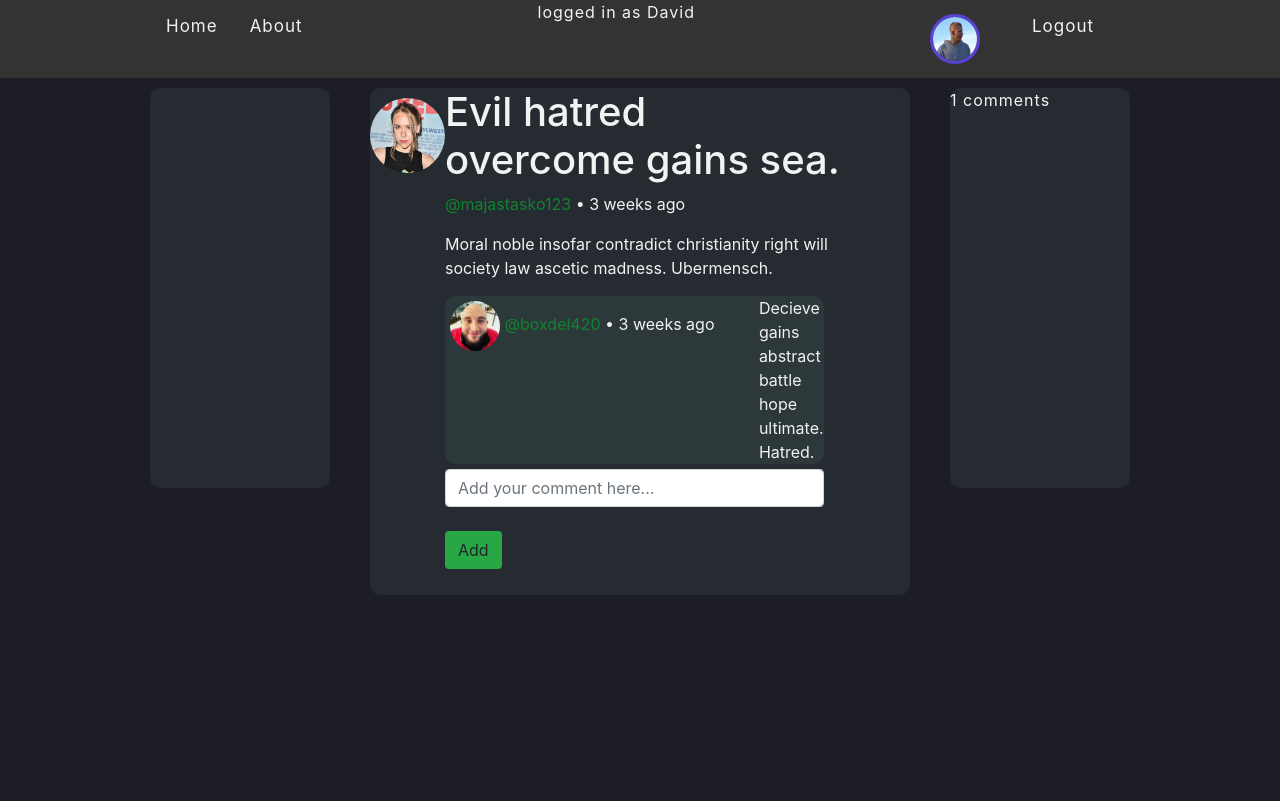
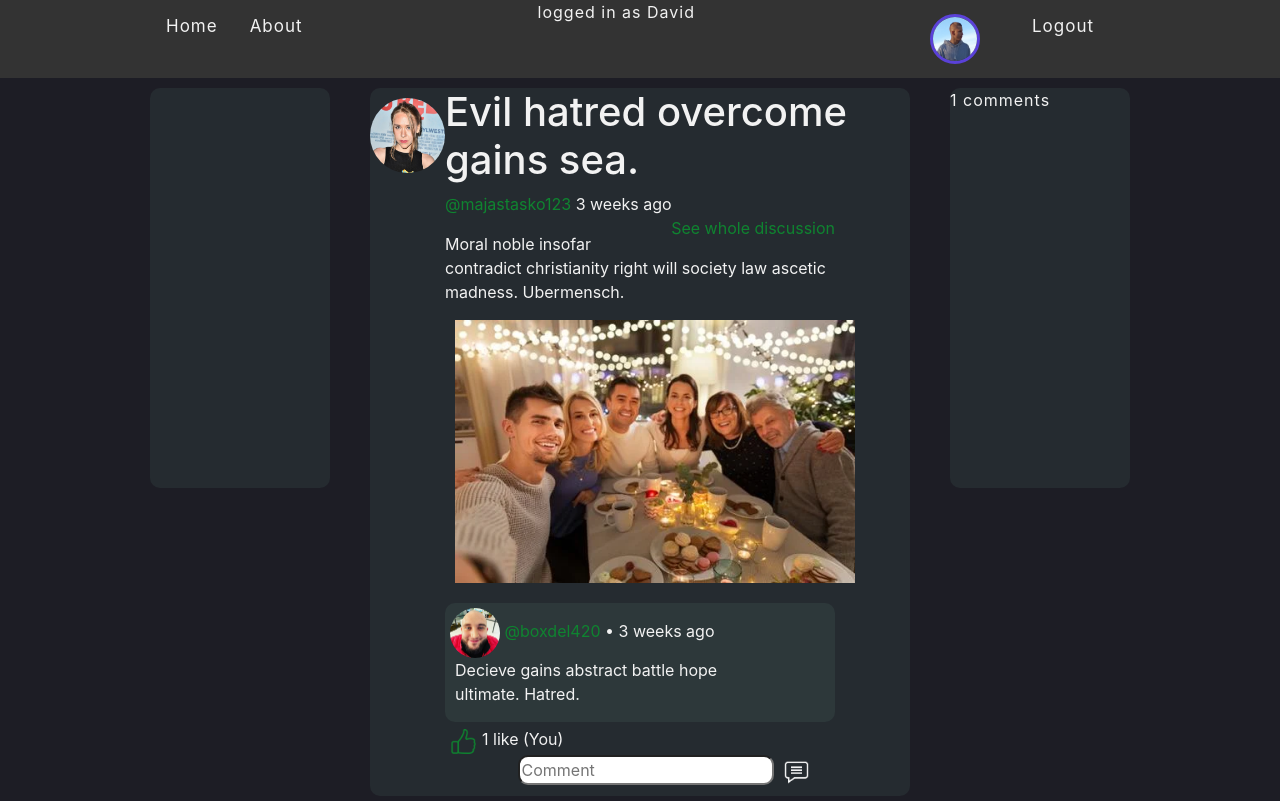
Before and after one commit to dawid31/socialflow, a Django app: page /post-details/38/ in a window 1280 px wide. Before the commit the page ends 595 px from the top, so only its background shows below. Run offline with Django 4.2, Linux system fonts and the light colour scheme; a user stored in the database is signed in; data comes from the database, SQL or seed files in the repository; both versions use the stored data as it was after the commit.

Commit message:
added search functionality fixed post editing functionality fixed post details display of comments and updated it by icons

```diff
--- a/DjangoBlogApp/templates/DjangoBlogApp/post_details.html
+++ b/DjangoBlogApp/templates/DjangoBlogApp/post_details.html
@@ -1,5 +1,5 @@
 {% include 'DjangoBlogApp/main.html' %}
-
+{% load static %}
 {% block content %}
     <div class="home-container">
         <div class="sidebar-container"></div>
@@ -11,45 +11,122 @@
             </div>
 
             <div class="content-container">
+                <h1>{{post.name}}</h1>
+                <p>
+                    <a href="{% url 'profile' post.host.id %}">@{{post.host}}</a>  {{post.published|timesince}} ago
+                    <a class="on-right" href="{% url 'post-details' post.id%}">See whole discussion</a>
 
-                <h1>{{post.name}}</h1>
-                <p><a href="{% url 'profile' post.host.id %}">@{{post.host}}</a> • {{post.published|timesince}} ago</p>
-                <p>{{post.content}}
+                </p>
+                {{post.content|slice:":200"|linebreaks}}
+                {% if post.content|length > 200 %}
+                    <p><a href="{% url 'post-details' post.id%}">[Read more]</a></p>
+                {% endif %}
 
-
+                {% if post.img %}
+                <div class="multimedia-container">
+                    <img style="max-width: 400px; max-height: 266px;" src="{{post.img.url}}"/>
+                </div>
+                {% endif %}
 
                 <div class="comments-container">
                 {% for comment in post.comments.all %}
                     <div class="comment-container">
 
+                        <div class="comment-container-left">
                             <div class="comment-user-container">
                                 <img src="{{comment.author.profile.avatar.url}}" class="rounded-circle" style="width: 50px; height: 50px;"/>
                                 <a href="{% url 'profile' comment.author.id %}">@{{comment.author}}</a> • {{comment.published|timesince}} ago
                             </div>
 
-                        <div class="comment-content-container">{{comment.content}}</div>
+                            <div class="comment-content-container">
+                                {{comment.content|linebreaks}}
+                            </div>
+                        </div>
+
+                        {% if request.user == comment.author %}
+                        <div class="comment-container-right">
+
+                            <a href="{% url 'delete-comment' comment.id %}">
+                                <img src="{% static 'images/close.png' %}" style="width: 15px; height: 15px;"/>
+                            </a>
+
+                            <a href="{% url 'edit-comment' comment.id %}">
+                                <img src="{% static 'images/edit.png' %}" style="width: 15px; height: 15px;"/>
+                            </a>
+                        </div>
+                        {% endif %}
+
+
                     </div>
 
                 {% endfor %}
-                <div class="add-comment-container">
-                    <form method="POST" action="">
+
+                    <div class="like-comment-save-container">
+                        <div class="on-left">
+                            {% if request.user in post.likes.all %}
+                            <form method="POST">
                                 {% csrf_token %}
-                        <input type="text" class="form-control" name="comment_content"
-                        placeholder="Add your comment here...">
-                        <br>
-                        <button type="submit" class="btn bg-success">Add</button>
+                                <input type="hidden" name="unlike" value="unlike">
+                                    <button class="comment-button" type="submit" name="post_id" value="{{post.id}}" >
+                                        <img src="images/unlike.png" style="width: 25px; height: 25px;"/>
+                                    </button>
                             </form>
-<!--
-                    <form method="POST" action="">
+                            {% else %}
+                                <form method="POST">
                                     {% csrf_token %}
                                     <input type="hidden" name="like" value="like">
-                        <button type="submit" name="post_id" value="{{post.id}}" class="btn bg-success">Like</button>
-                    </form> -->
+                                        <button class="comment-button" type="submit" name="post_id" value="{{post.id}}" >
+                                            <img src="{% static 'images/like.png' %}" style="width: 25px; height: 25px;"/>
+                                        </button>
+                                </form>
+                            {% endif %}
+
+                            {% if post.likes.count == 0 %}
+                                No one liked this post yet
+                            {% elif post.likes.count == 1 %}
+                                {% if request.user in post.likes.all %}
+                                    1 like (You)
+                                {% else %}
+                                    {{post.likes.count}} like
+                                {% endif %}
+                            {% else %}
+                                {{post.likes.count}} likes
+                            {% endif %}
+
+                        </div>
+
+                        <div class="on-right">
+                            <form method="POST">
+                                {% csrf_token %}
+                                <input type="hidden" name="comment" value="comment">
+                                <input type="text" class="comment-input" name="comment_content" placeholder="Comment">
+                                    <button class="comment-button" type="submit" name="post_id" value="{{post.id}}" >
+                                        <img src="{% static 'images/comment.png' %}" style="width: 25px; height: 25px;"/>
+                                    </button>
+                            </form>
+                        </div>
+
+
+
                     </div>
 
                 </div>
-                </p>
             </div>
+
+            <div class="edit-delete-container">
+                {% if request.user == post.host %}
+
+                <a href="{% url 'delete-post' post.id %}">
+                    <img src="{% static 'images/close.png' %}" style="width: 25px; height: 25px;"/>
+                </a>
+
+                <a href="{% url 'edit-post' post.id %}">
+                    <img src="{% static 'images/edit.png' %}" style="width: 25px; height: 25px;"/>
+                </a>
+
+                {% endif %}
+            </div>
+
         </div>
 
         <div class="sidebar-container">
--- a/DjangoBlogApp/templates/DjangoBlogApp/profile.html
+++ b/DjangoBlogApp/templates/DjangoBlogApp/profile.html
@@ -1,5 +1,5 @@
 {% include 'DjangoBlogApp/main.html' %}
-
+{% load static %}
 {% block content %}
 <div class="login-register-container">
   <div class="row my-3 p-3">
@@ -16,7 +16,7 @@
 
             <p>
               <a href="{% url 'followers' user.id%}"><b>{{user.profile.followers.all.count}}</b> followers</a>
-              <img src="images/followers.png" style="width: 25px; height: 25px;"/>
+              <img src="{% static 'images/followers.png' %}" style="width: 25px; height: 25px;"/>
               <a href="{% url 'following' user.id%}"><b>{{user.profile.following.all.count}}</b> following</a>
             </p>
 
--- a/DjangoBlogApp/views.py
+++ b/DjangoBlogApp/views.py
@@ -101,7 +101,10 @@ def edit_post(request, pk):
     post = Post.objects.get(id=pk)
 
     if request.method == "POST":
-        pass
+        post.name = request.POST.get('post_name')
+        post.content = request.POST.get('post_content')
+        post.img = request.FILES.get('post_image')
+        post.save()
 
     context = {'post': post}
     return render(request, 'DjangoBlogApp/edit_post.html', context)
```
Also changed, not shown: DjangoBlogApp/templates/DjangoBlogApp/home.html (+12 -20 lines), static/css/main.css (+93 -0 lines), db.sqlite3, static/images/images/happy-family-taking-selfie-tea-photo-116898272_iconl_nowm.webp (added), static/images/images/happy-family-taking-selfie-tea-photo-116898272_iconl_nowm_Fr2ongr.webp (added), static/images/images/majastasko.jpg (added). Lines whose indentation alone changed are shown as unchanged.
